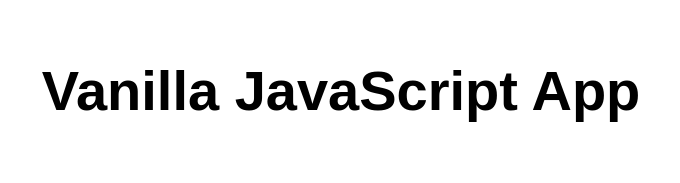
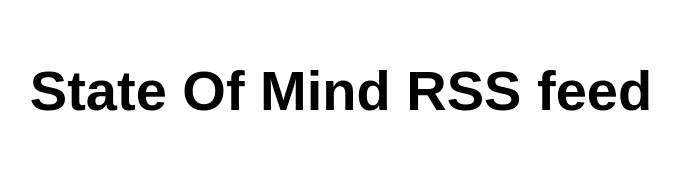
Before and after one commit to stscheit/azure-static-webapp, a plain HTML site: page index.html in a window 1280 px wide. Shown: the whole page, without its empty margins (299-979 px from the left). Drawn offline with Linux system fonts and the light colour scheme.

Commit message:
update of title

```diff
--- a/index.html
+++ b/index.html
@@ -5,12 +5,12 @@
   <meta charset="UTF-8">
   <meta name="viewport" content="width=device-width, initial-scale=1.0">
   <link rel="stylesheet" href="styles.css">
-  <title>Vanilla JavaScript App</title>
+  <title>State Of Mind RSS feed</title>
 </head>
 
 <body>
   <main>
-    <h1>Vanilla JavaScript App</h1>
+    <h1>State Of Mind RSS feed</h1>
   </main>
 </body>
 
```
